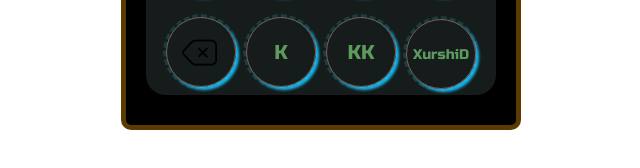
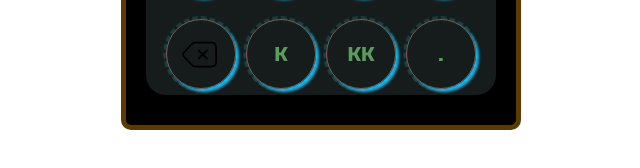
Before and after one commit to XurshidBoymirzaev/Calculator, a plain HTML site: page index.html in a window 1280 px wide. Shown: the part 590-758 px from the top of the page, 319-959 px from the left. Drawn offline with Linux system fonts and the light colour scheme.

Commit message:
Update index.html

```diff
--- a/index.html
+++ b/index.html
@@ -10,6 +10,7 @@
     <div class="main">
         <div class="display">
             <p id="innering"></p>
+            <p class="Promt"></p>
         </div>
         <div class="numbersContainer" id="Container">
             <div class="numbers"><p>1</p></div>
@@ -31,7 +32,7 @@
             <div class="numbers"><p style="opacity: 0;"> X </p> <img src="Back.png" class="BackPng" alt=""></div>
             <div class="numbers"><p>K</p></div>
             <div class="numbers"><p>KK</p></div>
-            <div class="numbers"><p style="font-size: 14px;">XurshiD</p></div>
+            <div class="numbers"><p>.</p></div>
         </div>
     </div>
     <script src="main.js"></script>
```
